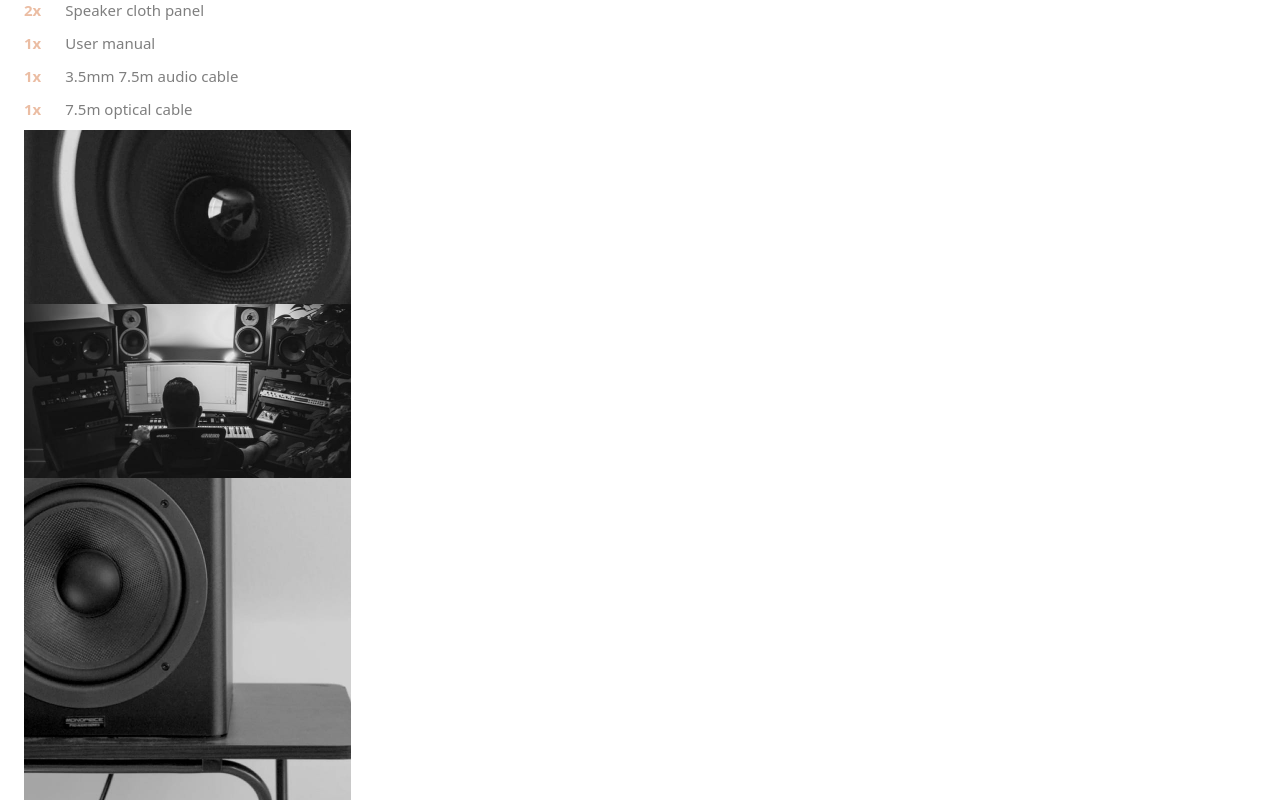
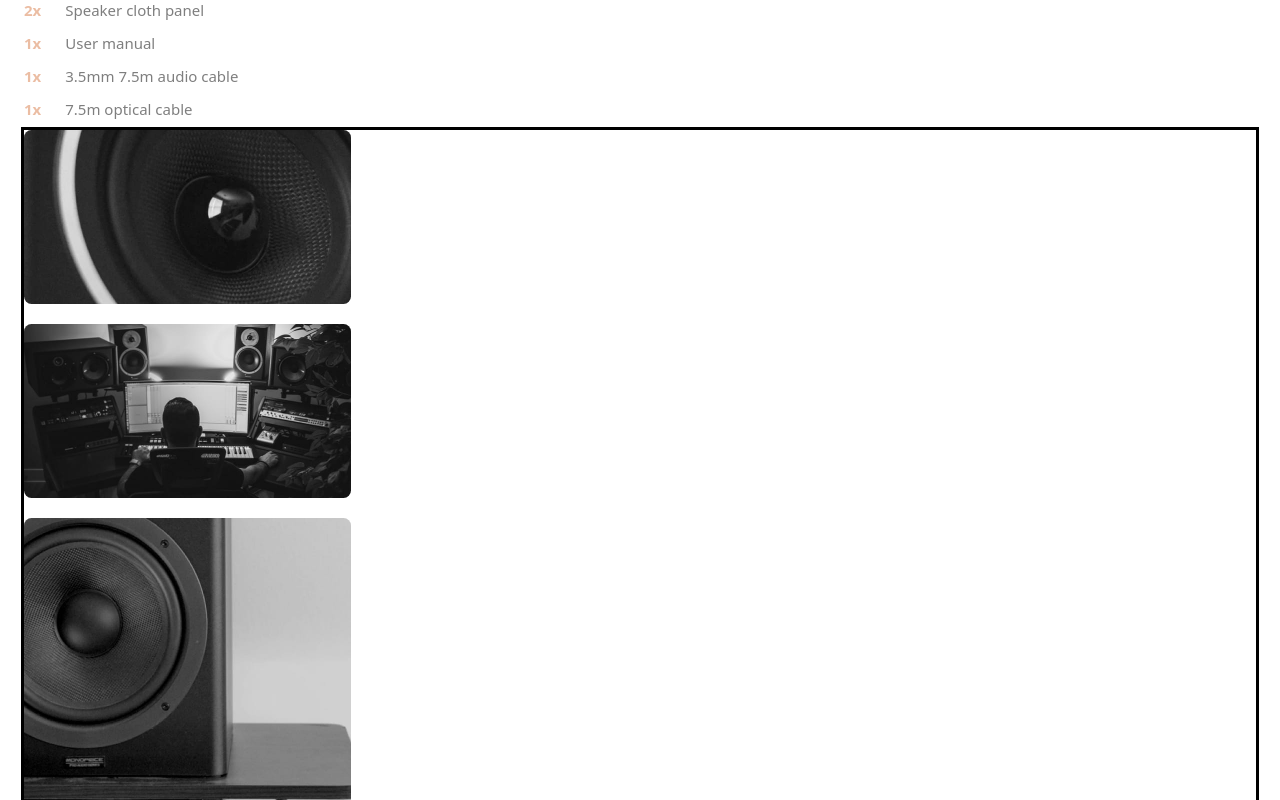
Before and after one commit to presh-031/audiophile, a Next.js app: page /speakers/zx7-speaker in a window 1280 px wide. Shown: the part 1160-1960 px from the top of the page. Built offline with nearby package versions, Linux system fonts and the light colour scheme.

Commit message:
refactor: refactored productgallery

```diff
--- a/components/ProductGallery.jsx
+++ b/components/ProductGallery.jsx
@@ -1,35 +1,34 @@
 import Image from "next/image";
 
 const ProductGallery = ({ gallery }) => {
-  console.log(gallery);
+  //   console.log(gallery);
   return (
-    <div>
-      <div>
+    <div className="outline">
       <div>
         <Image
           src={gallery.first.mobile.slice(1)}
           alt="product-gallery"
           width={327}
           height={174}
+          className="mb-[2rem] rounded-xl"
         />
-        </div>
-        <div>
+
         <Image
           src={gallery.second.mobile.slice(1)}
           alt="product-gallery"
           width={327}
           height={174}
+          className="mb-[2rem] rounded-xl"
         />
       </div>
-      </div>
-      <div>
+
       <Image
         src={gallery.third.mobile.slice(1)}
         alt="product-gallery"
         width={327}
         height={368}
+        className=" rounded-xl"
       />
-      </div>
     </div>
   );
 };
--- a/pages/headphones/[id].js
+++ b/pages/headphones/[id].js
@@ -45,13 +45,6 @@ const ProductDetail = ({ headphone }) => {
         <AboutProduct image={image} product={product} />
         <ProductFeatures product={product} />
         <ProductGallery gallery={gallery} />
-        <div>
-          <div>
-            <div>{/* <img src="" alt="" /> */}</div>
-            <div>{/* <img src="" alt="" /> */}</div>
-          </div>
-          <div>{/* img */}</div>
-        </div>
       </div>
       <AllProducts />
     </>
--- a/pages/speakers/[id].js
+++ b/pages/speakers/[id].js
@@ -45,13 +45,6 @@ const ProductDetail = ({ speaker }) => {
         <AboutProduct image={image} product={product} />
         <ProductFeatures product={product} />
         <ProductGallery gallery={gallery} />
-        <div>
-          <div>
-            <div>{/* <img src="" alt="" /> */}</div>
-            <div>{/* <img src="" alt="" /> */}</div>
-          </div>
-          <div>{/* img */}</div>
-        </div>
       </div>
       <AllProducts />
     </>
```
Lines whose indentation alone changed are shown as unchanged.
